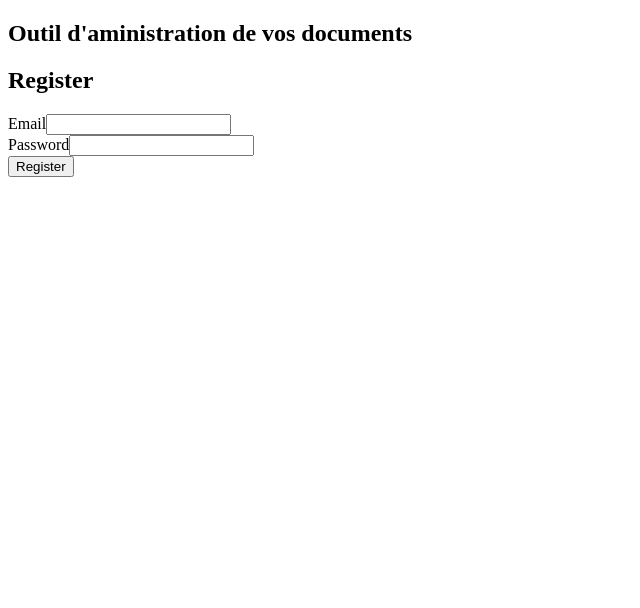
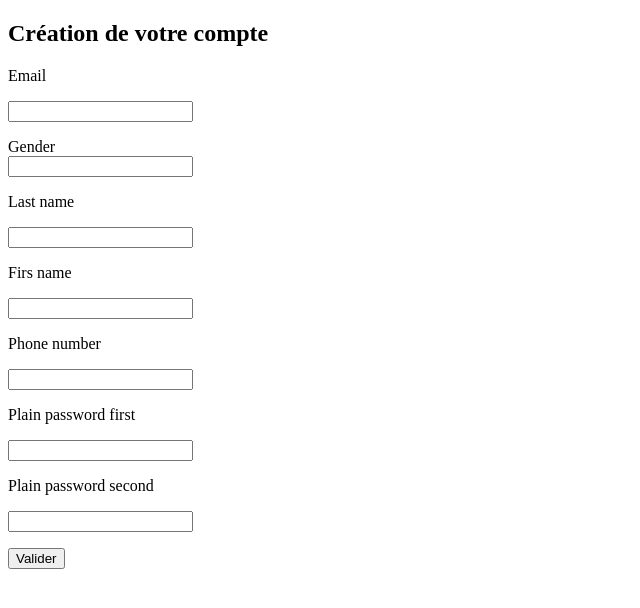
Before and after one commit to chrisbdeveloppeur/kh-immobilier, a Symfony app: template templates/registration/register.html.twig in a window 1280 px wide. Shown: the part 44-652 px from the top of the page, without its empty margins (0-640 px from the left). Run offline with Twig, Linux system fonts and the light colour scheme; the template is opened without the code that fills it, so the values that code supplies are empty; form fields are guessed from the names that the template uses; some libraries are stand-ins or nearby versions.

Commit message:
LAPTOP add variable for User entity (nom, prénom, genre, tel)+modif user form

```diff
--- a/templates/registration/register.html.twig
+++ b/templates/registration/register.html.twig
@@ -1,20 +1,91 @@
 {% extends 'base.html.twig' %}
 
-{% block title %}Register{% endblock %}
+{% block title %}Création de compte{% endblock %}
+
+{% block title_main %}Création de votre compte{% endblock %}
 
 {% block body %}
     {% for flashError in app.flashes('verify_email_error') %}
         <div class="alert alert-danger" role="alert">{{ flashError }}</div>
     {% endfor %}
 
-    <h1>Register</h1>
+<div class="is-flex is-justify-content-center is-align-items-center">
+    {{ form_start(registrationForm, {'attr' : {'class': 'column is-half has-text-centered'}}) }}
+    <div class="field">
+        <label class="label">{{ form_label(registrationForm.email) }}</label>
+        <p class="control has-icons-left has-icons-right">
+            {{ form_widget(registrationForm.email, {'attr' : {'class': 'form-control input'}}) }}
+            <span class="icon is-small is-left">
+                <i class="fas fa-envelope"></i>
+            </span>
+        </p>
+    </div>
 
-    {{ form_start(registrationForm) }}
-        {{ form_row(registrationForm.email) }}
-        {{ form_row(registrationForm.plainPassword, {
-            label: 'Password'
-        }) }}
+    <div class="field">
+        <label class="label">{{ form_label(registrationForm.gender) }}</label>
+        <div class="control has-icons-left">
+            <div class="select is-fullwidth">
+                {{ form_widget(registrationForm.gender, {'attr' : {'class': 'form-control select'}}) }}
+            </div>
+            <span class="icon is-small is-left">
+                <i class="fas fa-envelope"></i>
+            </span>
+        </p>
+    </div>
 
-        <button type="submit" class="btn">Register</button>
+    <div class="field">
+        <label class="label">{{ form_label(registrationForm.lastName) }}</label>
+        <p class="control has-icons-left has-icons-right">
+            {{ form_widget(registrationForm.lastName, {'attr' : {'class': 'form-control input'}}) }}
+            <span class="icon is-small is-left">
+                <i class="fas fa-envelope"></i>
+            </span>
+        </p>
+    </div>
+
+    <div class="field">
+        <label class="label">{{ form_label(registrationForm.firsName) }}</label>
+        <p class="control has-icons-left has-icons-right">
+            {{ form_widget(registrationForm.firsName, {'attr' : {'class': 'form-control input'}}) }}
+            <span class="icon is-small is-left">
+                <i class="fas fa-envelope"></i>
+            </span>
+        </p>
+    </div>
+
+    <div class="field">
+        <label class="label">{{ form_label(registrationForm.phoneNumber) }}</label>
+        <p class="control has-icons-left has-icons-right">
+            {{ form_widget(registrationForm.phoneNumber, {'attr' : {'class': 'form-control input'}}) }}
+            <span class="icon is-small is-left">
+                <i class="fas fa-envelope"></i>
+            </span>
+        </p>
+    </div>
+
+    <div class="field">
+        <label class="label">{{ form_label(registrationForm.plainPassword.first) }}</label>
+        <p class="control has-icons-left has-icons-right">
+            {{ form_widget(registrationForm.plainPassword.first, {'attr' : {'class': 'form-control input'}}) }}
+            <span class="icon is-small is-left">
+                <i class="fas fa-envelope"></i>
+            </span>
+        </p>
+    </div>
+
+    <div class="field">
+        <label class="label">{{ form_label(registrationForm.plainPassword.second) }}</label>
+        <p class="control has-icons-left has-icons-right">
+            {{ form_widget(registrationForm.plainPassword.second, {'attr' : {'class': 'form-control input'}}) }}
+            <span class="icon is-small is-left">
+                <i class="fas fa-envelope"></i>
+            </span>
+        </p>
+    </div>
+
+    <div class="field has-text-centered">
+        <button type="submit" class="button is-success">Valider</button>
+    </div>
     {{ form_end(registrationForm) }}
+</div>
 {% endblock %}
```
Also changed, not shown: src/Form/RegistrationFormType.php (+22 -14 lines).
